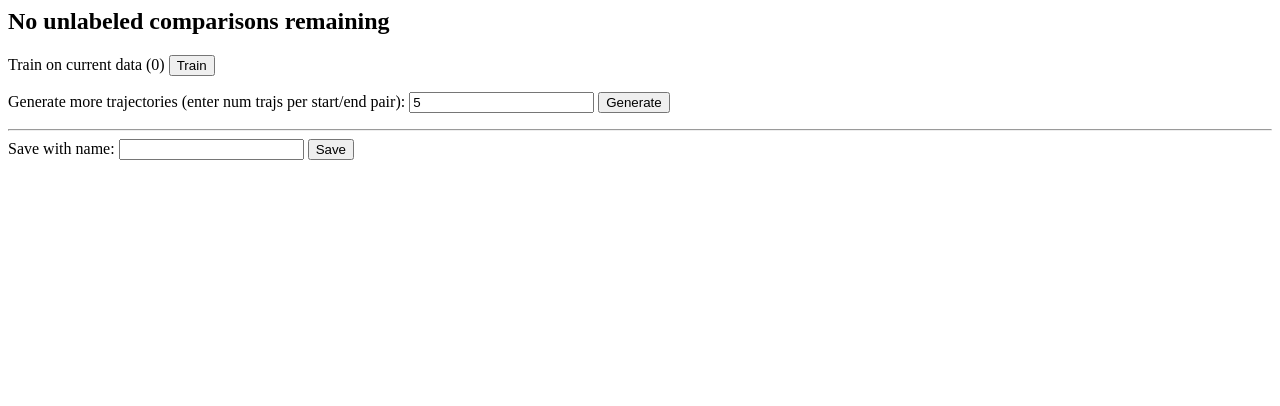
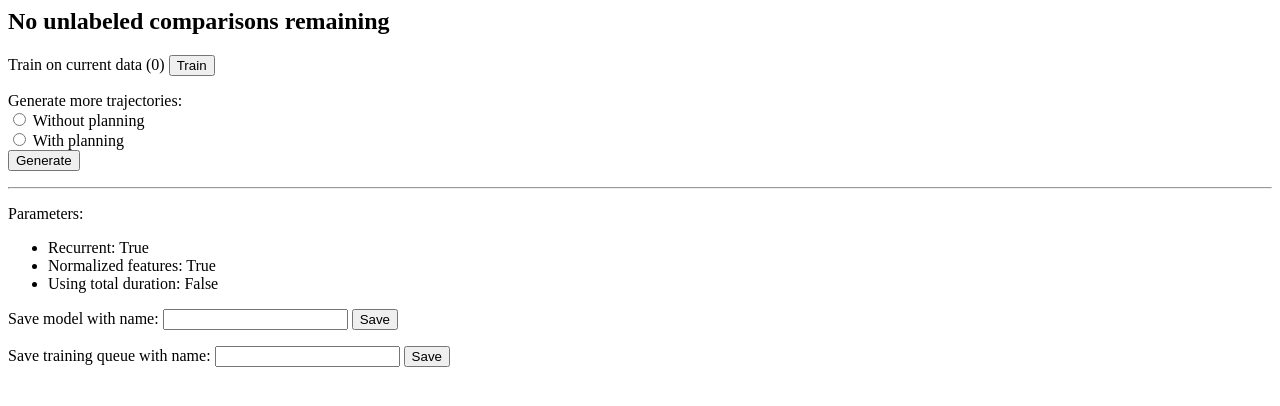
Before and after one commit to AllanYangZhou/robot_style_cost_functions, a Flask app: page / in a window 1280 px wide. Shown: the top 406 px of the page. Run offline with Flask 2, Linux system fonts and the light colour scheme; parts of the project's set-up code (start-up, migrations or seed data) failed here and were passed over; some libraries are stand-ins or nearby versions.

Commit message:
Better random init + start/goal pairs

```diff
--- a/constants.py
+++ b/constants.py
@@ -9,6 +9,7 @@ def convert_angles(angles):
     '''
     converted = (np.pi / 180.) * angles
     converted[2] += np.pi #bug in the recording process
+    converted = np.mod(converted, 2 * np.pi)
     return converted
 
 
@@ -124,10 +125,17 @@ configs.append(convert_angles(np.array([
     222.647033691
 ])))
 
+sg_pair_idcs = [
+    (0,1),
+    (1,0),
+    (2,3),
+    (3,2),
+]
 start_goal_pairs = []
-for s, g in itertools.permutations(configs, 2):
-    if np.linalg.norm(s - g) > 1.0:
-        start_goal_pairs.append((s, g))
+for i, j in sg_pair_idcs:
+    start_goal_pairs.append((configs[i], configs[j]))
+# for s, g in itertools.permutations(configs, 2):
+#     start_goal_pairs.append((s, g))
 
 
 iact_ctrl_path = find_in_workspaces(
--- a/server.py
+++ b/server.py
@@ -10,13 +10,23 @@ import time
 import pickle
 import itertools
 import numpy as np
+import trajoptpy.math_utils as mu
+import pickle
 
 app = Flask(__name__)
 
 display_env, display_robot1, display_robot2 = utils.setup(two_robots=True)
 
 env, robot = utils.setup(render=False)
-cf = CostFunction(robot, num_dofs=21, use_total_duration=True)
+opt_normalize = True
+opt_recurrent = True
+opt_total_duration = False
+cf = CostFunction(
+    robot,
+    num_dofs=21,
+    normalize=opt_normalize,
+    recurrent=opt_recurrent,
+    use_total_duration=opt_total_duration)
 custom_cost = {'NN': planners.get_trajopt_cost(cf)}
 
 with open('./data/world_space_trajs.pkl', 'rb') as f:
@@ -42,7 +52,10 @@ to_label = []
 def index():
     return render_template('index.html',
                            num_to_label=len(to_label),
-                           num_train_pts=len(training_q))
+                           num_train_pts=len(training_q),
+                           opt_normalize=opt_normalize,
+                           opt_recurrent=opt_recurrent,
+                           opt_total_duration=opt_total_duration)
 
 
 @app.route('/save/<name>')
@@ -75,6 +88,10 @@ def play_traj():
 @app.route('/submit', methods=['POST'])
 def handle_submission():
     traj_choice = request.form['traj_choice']
+    if traj_choice == 'skip':
+        to_label[:] = []
+        return redirect(url_for('index'))
+
     label = None
     if traj_choice == 'A':
         label = 0
@@ -92,30 +109,49 @@ def handle_submission():
 
 @app.route('/generate', methods=['POST'])
 def generate_trajs():
-    num_trajs = int(request.form['num_trajs'])
+    use_planning = (request.form['generate_option'] == 'planning')
+    temp_to_label = []
     with env:
-        sg_pairs = np.random.choice(c.start_goal_pairs, size=4, replace=False)
-        for i, (start, goal) in enumerate(sg_pairs):
+        sg_pair_idcs = np.random.choice(range(len(c.start_goal_pairs)), size=4, replace=False)
+        for idx in sg_pair_idcs:
+            start, goal = c.start_goal_pairs[idx]
             robot.SetActiveDOFValues(start)
-            results = planners.trajopt_multi_plan(
-                env,
-                robot,
-                goal,
-                custom_traj_costs=custom_cost,
-                num_inits=num_trajs)
             new_data = []
-            for res in results:
-                wps = res.GetTraj()
-                wf = utils.world_space_featurizer(robot, wps)
-                new_data.append(np.concatenate([wps, wf], axis=1))
-            temp_to_label = []
+            if not use_planning:
+                wps = []
+                linear_init = mu.linspace2d(start, goal, 10)
+                wps.append(linear_init)
+                for i in range(3):
+                    modified_init = utils.random_init_maker(linear_init, one_wp=True)
+                    wps.append(modified_init)
+            else:
+                results = planners.trajopt_multi_plan(
+                    env,
+                    robot,
+                    goal,
+                    custom_traj_costs=custom_cost,
+                    num_inits=5)
+                wps = [res.GetTraj() for res in results]
+            for wp in wps:
+                wf = utils.world_space_featurizer(robot, wp)
+                new_data.append(np.concatenate([wp, wf], axis=1))
             for xA, xB in itertools.combinations(new_data, 2):
                 if not np.allclose(xA[:,:7], xB[:,:7]):
-                    trajA = utils.waypoints_to_traj(display_env, display_robot1, xA[:,:7], 0.5, None)
-                    trajB = utils.waypoints_to_traj(display_env, display_robot2, xB[:,:7], 0.5, None)
+                    trajA = utils.waypoints_to_traj(
+                        display_env,
+                        display_robot1,
+                        xA[:,:7],
+                        0.5,
+                        None)
+                    trajB = utils.waypoints_to_traj(
+                        display_env,
+                        display_robot2,
+                        xB[:,:7],
+                        0.5,
+                        None)
                     temp_to_label.append((xA, trajA, xB, trajB))
-            random.shuffle(temp_to_label)
-            to_label.extend(temp_to_label)
+    random.shuffle(temp_to_label)
+    to_label.extend(temp_to_label)
     starting_dofs = to_label[0][1].GetWaypoint(0)[:7]
     robot.SetActiveDOFValues(starting_dofs)
     return redirect(url_for('index'))
@@ -132,3 +168,11 @@ def handle_save():
     save_name = request.form['save_name']
     cf.save_model('./saves/' + save_name + '/')
     return redirect(url_for('index'))
+
+
+@app.route('/save_tq', methods=['POST'])
+def handle_save_tq():
+    save_name = request.form['save_name']
+    with open('./data/' + save_name, 'wb') as f:
+        pickle.dump(training_q, f)
+    return redirect(url_for('index'))
--- a/templates/index.html
+++ b/templates/index.html
@@ -16,6 +16,7 @@
 	<input type="radio" name="traj_choice" value="A"> Trajectory A<br>
 	<input type="radio" name="traj_choice" value="B"> Trajectory B<br>
 	<input type="radio" name="traj_choice" value="neither"> Can't decide/neither<br>
+	<input type="radio" name="traj_choice" value="skip"> Skip batch<br>
 	<input type="submit" value="Submit">
       </form>
     </div>
@@ -26,14 +27,26 @@
       <input type="submit" value="Train">
     </form>
     <form action="/generate" method="post">
-      Generate more trajectories (enter num trajs per start/end pair):
-      <input type="text" name="num_trajs" value="5">
+      Generate more trajectories:<br>
+      <input type="radio" name="generate_option" value="no_planning"> Without planning<br>
+      <input type="radio" name="generate_option" value="planning"> With planning<br>
       <input type="submit" value="Generate">
     </form>
     {% endif %}
     <hr>
+    <p>Parameters:</p>
+    <ul>
+      <li>Recurrent: {{ opt_recurrent }}</li>
+      <li>Normalized features: {{ opt_recurrent }}</li>
+      <li>Using total duration: {{ opt_total_duration }}</li>
+    </ul>
     <form action="/save" method="post">
-      Save with name:
+      Save model with name:
+      <input type="text" name="save_name">
+      <input type="submit" value="Save">
+    </form>
+    <form action="/save_tq" method="post">
+      Save training queue with name:
       <input type="text" name="save_name">
       <input type="submit" value="Save">
     </form>
--- a/utils.py
+++ b/utils.py
@@ -171,7 +171,6 @@ def waypoints_to_traj(env, robot, waypoints, speed, retimer):
     traj.Init(spec)
     distance = np.sum(np.linalg.norm(np.diff(waypoints, axis=0), axis=1))
     duration = distance / speed
-    print(duration)
     dts = constant_timing(waypoints, robot, duration)
     for i in range(waypoints.shape[0]):
         wp = np.empty(spec.GetDOF())
@@ -382,10 +381,13 @@ def get_labels(cf,
 
 
 def train(cf, tq, epochs=5):
+    loss = []
     for i in range(epochs * len(tq)):
         (xA, timeA), (xB, timeB), label = tq.sample()
         tA, tB = xA[:,7:], xB[:,7:]
-        cf.train(tA[None], tB[None], [int(label)], total_time=(timeA, timeB))
+        l = cf.train(tA[None], tB[None], [int(label)], total_time=(timeA, timeB))
+        loss.append(l)
+    return np.array(loss)
 
 
 def add_samples_to_label(robot, to_label, data_q, num=30):
@@ -415,3 +417,22 @@ def vel_cost(x):
 def ee_cost(x):
     ee_pos = x[:,16:19]
     return np.sum(np.square(np.diff(ee_pos, axis=0)))
+
+
+def random_init_maker(given_init, one_wp=False):
+    start = given_init[0]
+    end = given_init[-1]
+    if one_wp:
+        changed_idx = np.random.choice(range(1,9))
+        original = given_init[changed_idx]
+        new_pt = np.random.multivariate_normal(original, .05*np.eye(7))
+        modified_init = np.concatenate([
+            mu.linspace2d(given_init[0], new_pt, changed_idx + 1),
+            mu.linspace2d(new_pt, given_init[-1], 10 - changed_idx)[1:]
+        ], axis=0)
+    else:
+        modified_init = given_init.copy()
+        modified_init[1:-1] = np.random.multivariate_normal(
+            given_init[1:-1].reshape(-1),
+            np.linalg.norm(start - goal) * 0.0025 * np.eye(56)).reshape(8,-1)
+    return modified_init
```
Also changed, not shown: planners.py (+1 -7 lines).
